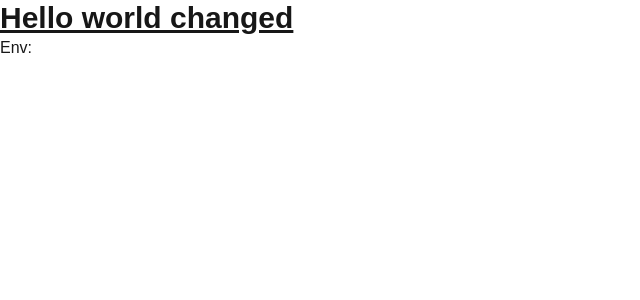
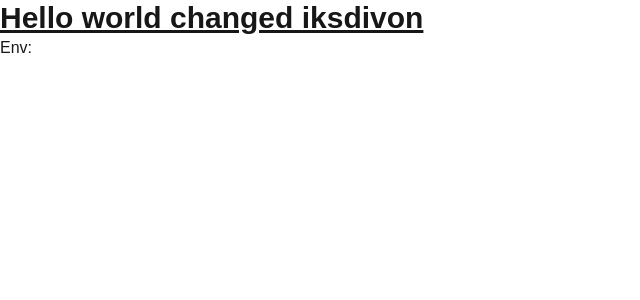
Before and after one commit to pratayay99/fly-poc-1, a Next.js app: page / in a window 1280 px wide. Shown: the top 300 px of the page, without its empty margins (0-640 px from the left). Built offline with nearby package versions, Linux system fonts and the light colour scheme.

Commit message:
Update page.tsx

```diff
--- a/src/app/page.tsx
+++ b/src/app/page.tsx
@@ -1,7 +1,7 @@
 export default function Home() {
   return (
     <div>
-      <h1 className="text-3xl font-bold underline">Hello world changed</h1>
+      <h1 className="text-3xl font-bold underline">Hello world changed iksdivon</h1>
       <p>Env:{process.env.REACT_APP_APP_ENV}</p>
     </div>
   );
```
